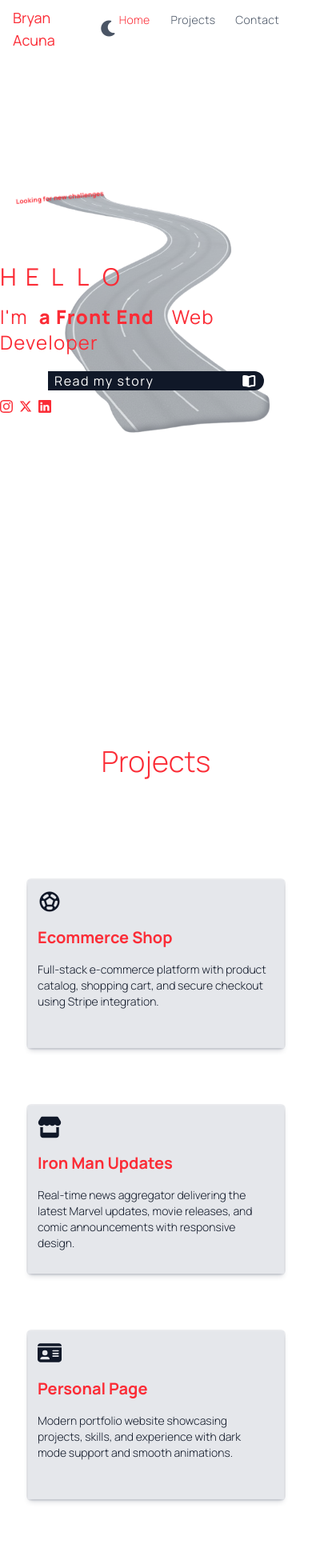
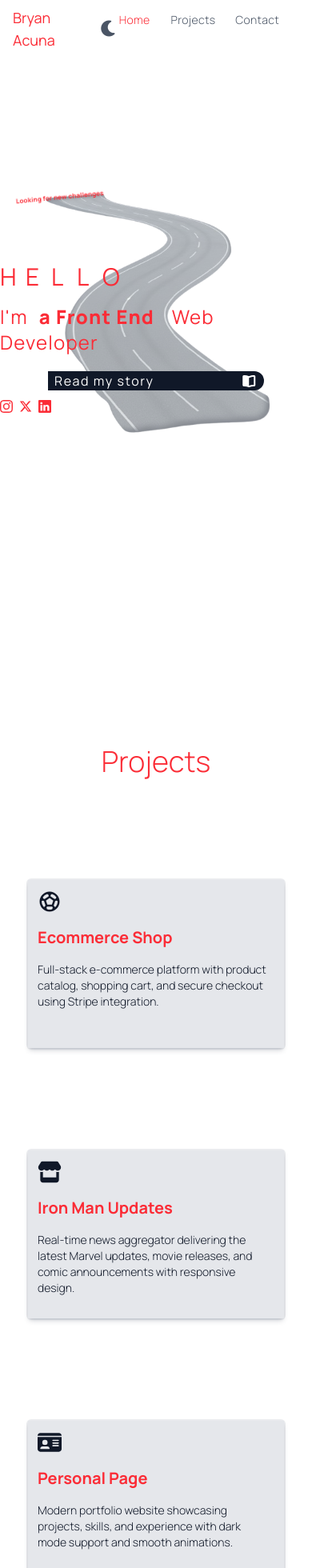
Before and after one commit to bryan-acuna/personal_page, a React (Vite) app: page / in a window 390 px wide. Shown: the top 1960 px of the page at 80% size. Built offline with nearby package versions, Linux system fonts and the light colour scheme.

Commit message:
projects

```diff
--- a/src/components/Hero.tsx
+++ b/src/components/Hero.tsx
@@ -12,7 +12,7 @@ const Hero = () => {
     const [imageOpacity, setImageOpacity] = useState<number>(0.5)
 
     return (
-        <div className="w-full h-dvh flex flex-col justify-center items-center isolate">
+        <div className="w-full h-dvh flex flex-col justify-center items-center isolate z-10 relative">
             <Navbar />
             <div className="flex flex-col md:items-center items-start xl:gap-y-10 gap-y-3 xl:mb-0 md:mb-20 mb-0">
                 <h1
--- a/src/components/Navbar.tsx
+++ b/src/components/Navbar.tsx
@@ -5,7 +5,7 @@ const Navbar = () => {
     return (
         <header
             className="w-full md:h-12 sm:h-14 h-18 flex justify-between items-center xl:px-36
-        lg:px-24 md:px-12 sm:px-6 px-4 fixed top-0"
+        lg:px-24 md:px-12 sm:px-6 px-4 fixed top-0 z-50 bg-white dark:bg-gray-900"
         >
             <div className="flex items-center sm:gap-x-4 gap-x-2">
                 <a
--- a/src/components/Projects/ProjectCard.tsx
+++ b/src/components/Projects/ProjectCard.tsx
@@ -56,7 +56,7 @@ const ProjectCards = ({ projects }: ProjectCardProps) => {
                                 className="text-2xl text-center text-gray-900 dark:text-white font-light
                             tracking-wide"
                             >
-                                Project
+                                Project Links
                             </h2>
                             {project.position.large === 'bottom' && (
                                 <div className="flex justify-between">
--- a/src/components/Projects/Projects.tsx
+++ b/src/components/Projects/Projects.tsx
@@ -7,7 +7,7 @@ const Projects = () => {
             <h2 className="text-4xl font-light mb-32 xl:mt0 mt-12">Projects</h2>
             <div
                 className="w-full xl:w-225 lg:w-200 md:w-150 grid lg:grid-cols-3
-            grid-cols-1 lg:gap-12 gap-18 xl:mb-0 mb-16"
+            grid-cols-1 lg:gap-12 gap-32 xl:mb-0 mb-16"
             >
                 <ProjectCards projects={projectsCards} />
             </div>
--- a/src/data/index.ts
+++ b/src/data/index.ts
@@ -53,7 +53,7 @@ export const projectsCards: ProjectCard[] = [
         id: crypto.randomUUID(),
         position: {
             large: 'bottom',
-            small: 'top',
+            small: 'bottom',
         },
         icon: 'MdOutlineSportsSoccer',
         title: 'Ecommerce Shop',
@@ -64,7 +64,7 @@ export const projectsCards: ProjectCard[] = [
         id: crypto.randomUUID(),
         position: {
             large: 'bottom',
-            small: 'top',
+            small: 'bottom',
         },
         icon: 'FaStore',
         title: 'Iron Man Updates',
@@ -75,7 +75,7 @@ export const projectsCards: ProjectCard[] = [
         id: crypto.randomUUID(),
         position: {
             large: 'bottom',
-            small: 'top',
+            small: 'bottom',
         },
         icon: 'FaIdCard',
         title: 'Personal Page',
```
